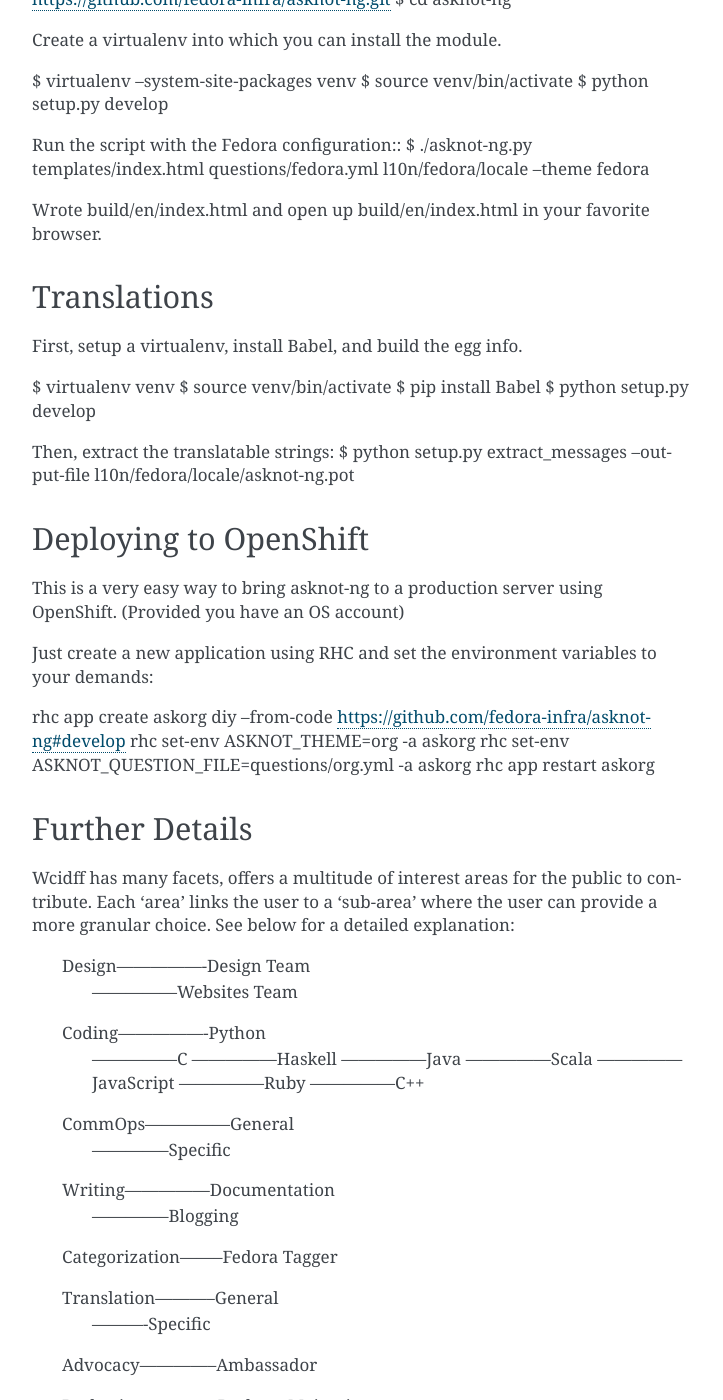
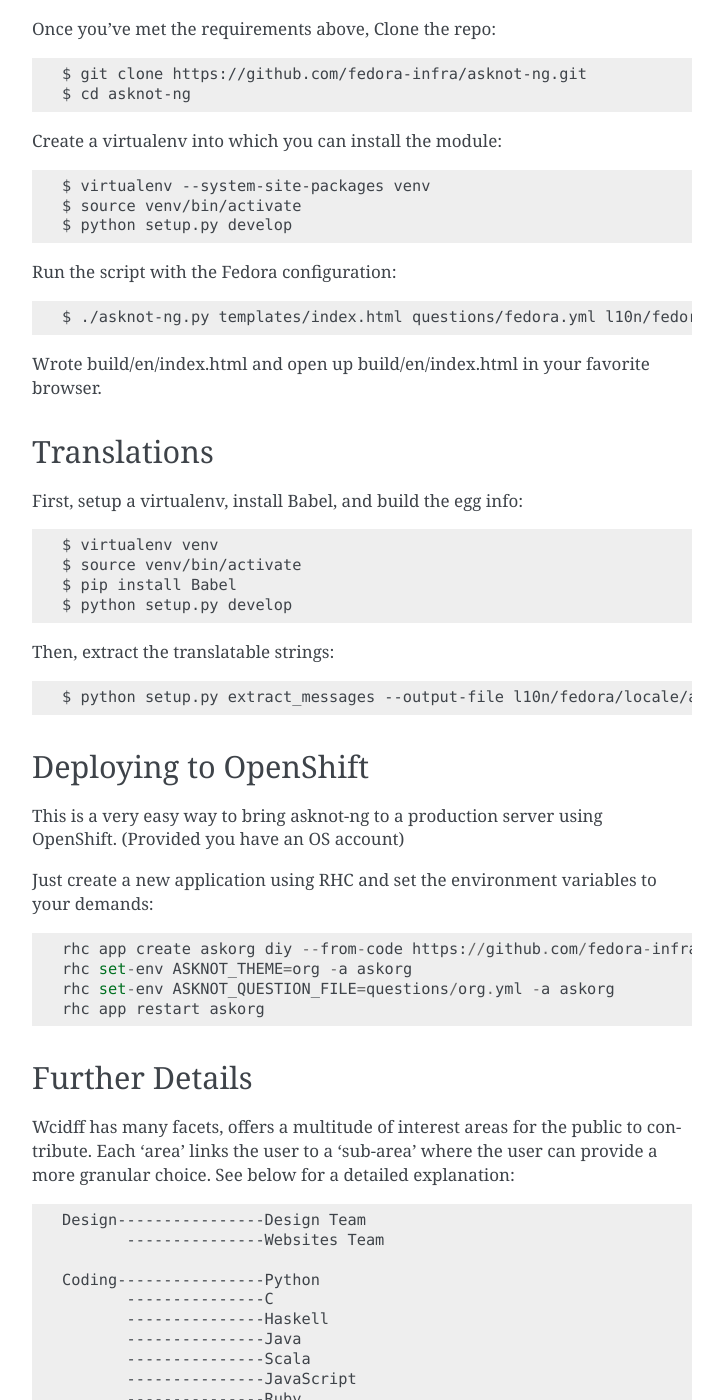
Before and after one commit to FrostyX/infra-docs, a Sphinx documentation site: the page built from docs/sysadmin-guide/sops/wcidff.rst, in a window 1280 px wide and 1400 px high, scrolled down 1357 px. Shown: the whole window, without its empty margins (388-1111 px from the left). Built offline with Sphinx 7.4.7, drawn with Linux system fonts in a browser that asks for light colours; some of the changed text lies outside the part shown.

Commit message:
Fix some RST formatting issues with wcidff
Signed-off-by: Jeremy Cline <jeremy@jcline.org>

```diff
--- a/docs/sysadmin-guide/sops/wcidff.rst
+++ b/docs/sysadmin-guide/sops/wcidff.rst
@@ -46,61 +46,66 @@
 The site-generator is written in Python, so you will need that installed and working. You will also need
 mako and PyYAML.
 
-You can cover all of these via:
-$ sudo yum install python-mako PyYAML python-virtualenv
+You can cover all of these via::
+
+  $ sudo yum install python-mako PyYAML python-virtualenv
 
 The script can optionally generate an 'svg' visualizing your question tree. This requires the pygraphviz
-package which can be installed like:
-$ sudo yum install python-pygraphviz
+package which can be installed like::
+
+  $ sudo yum install python-pygraphviz
 
 Beginning
 =========
 
-Once you've met the requirements above, Clone the repo:
-$ git clone https://github.com/fedora-infra/asknot-ng.git
-$ cd asknot-ng
+Once you've met the requirements above, Clone the repo::
 
-Create a virtualenv into which you can install the module.
+  $ git clone https://github.com/fedora-infra/asknot-ng.git
+  $ cd asknot-ng
 
-$ virtualenv --system-site-packages venv
-$ source venv/bin/activate
-$ python setup.py develop
+Create a virtualenv into which you can install the module::
+
+  $ virtualenv --system-site-packages venv
+  $ source venv/bin/activate
+  $ python setup.py develop
 
 Run the script with the Fedora configuration::
-$ ./asknot-ng.py templates/index.html questions/fedora.yml l10n/fedora/locale --theme fedora
+
+  $ ./asknot-ng.py templates/index.html questions/fedora.yml l10n/fedora/locale --theme fedora
 
 Wrote build/en/index.html and open up build/en/index.html in your favorite browser.
 
 Translations
 ============
 
-First, setup a virtualenv, install Babel, and build the egg info.
+First, setup a virtualenv, install Babel, and build the egg info::
 
-$ virtualenv venv
-$ source venv/bin/activate
-$ pip install Babel
-$ python setup.py develop
+ $ virtualenv venv
+ $ source venv/bin/activate
+ $ pip install Babel
+ $ python setup.py develop
 
-Then, extract the translatable strings:
-$ python setup.py extract_messages --output-file l10n/fedora/locale/asknot-ng.pot
+Then, extract the translatable strings::
+
+  $ python setup.py extract_messages --output-file l10n/fedora/locale/asknot-ng.pot
 
 Deploying to OpenShift
 ======================
 
 This is a very easy way to bring asknot-ng to a production server using OpenShift. (Provided you have an OS account)
 
-Just create a new application using RHC and set the environment variables to your demands:
+Just create a new application using RHC and set the environment variables to your demands::
 
-rhc app create askorg diy --from-code https://github.com/fedora-infra/asknot-ng#develop
-rhc set-env ASKNOT_THEME=org -a askorg
-rhc set-env ASKNOT_QUESTION_FILE=questions/org.yml -a askorg
-rhc app restart askorg
+  rhc app create askorg diy --from-code https://github.com/fedora-infra/asknot-ng#develop
+  rhc set-env ASKNOT_THEME=org -a askorg
+  rhc set-env ASKNOT_QUESTION_FILE=questions/org.yml -a askorg
+  rhc app restart askorg
 
 Further Details
 ===============
 
 Wcidff has many facets, offers a multitude of interest areas for the public to contribute.  Each 'area' links the user to a
-'sub-area' where the user can provide a more granular choice.  See below for a detailed explanation:
+'sub-area' where the user can provide a more granular choice.  See below for a detailed explanation::
 
     Design----------------Design Team
            ---------------Websites Team
```
